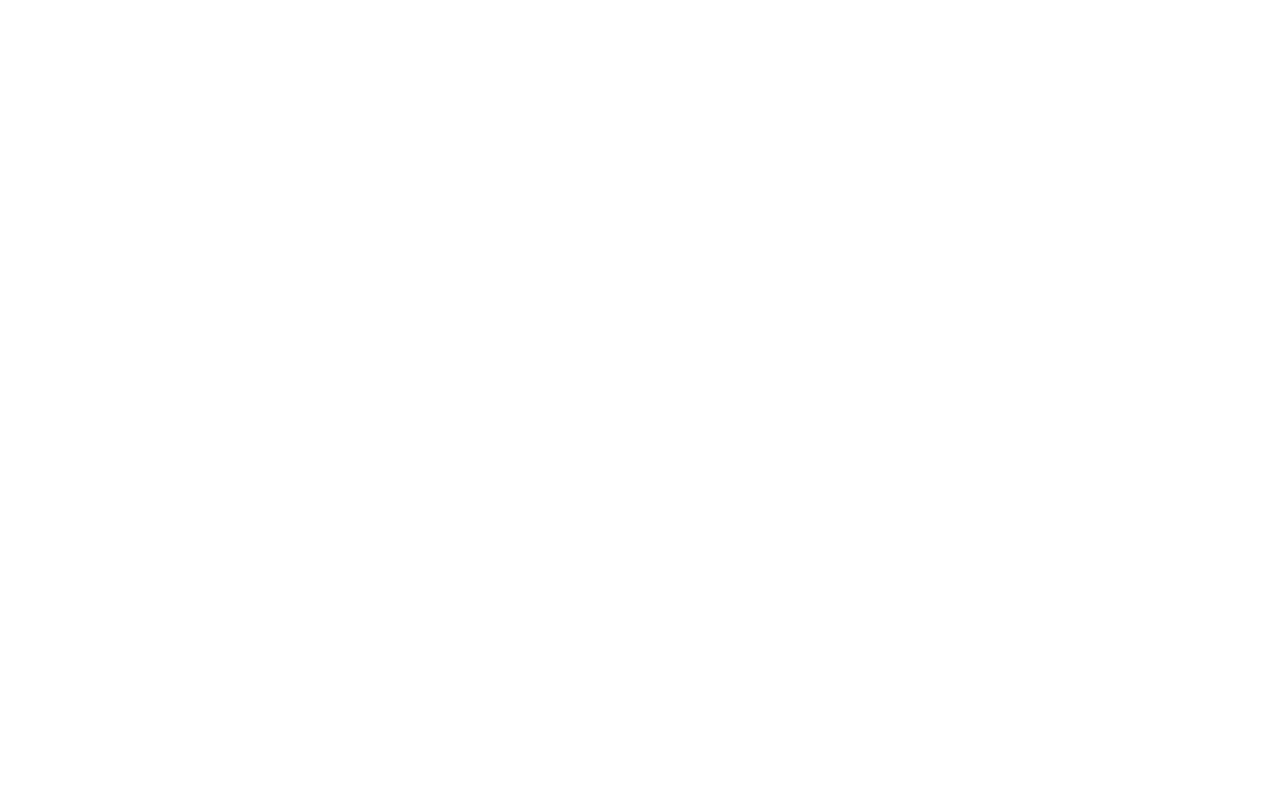
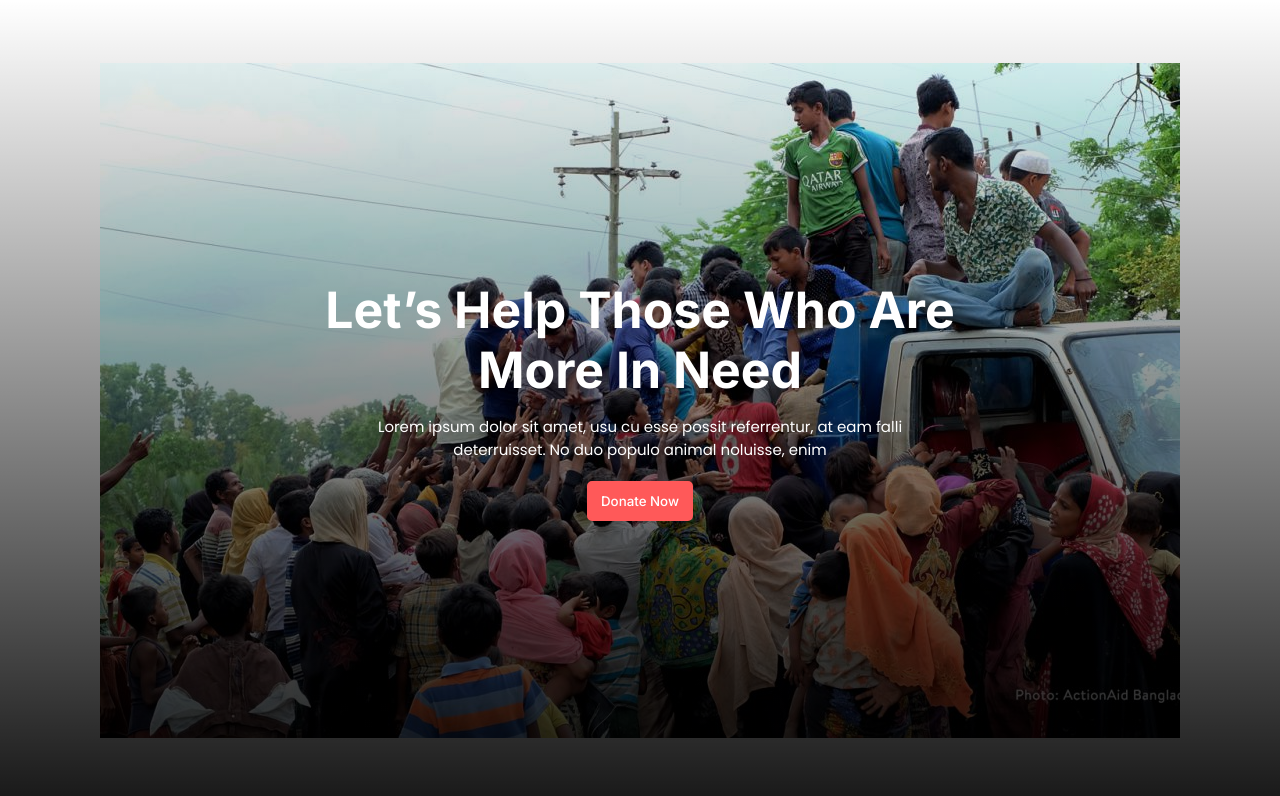
Before and after one commit to Limon-0007/responsive-project, a plain HTML site: page index.html in a window 1280 px wide. Drawn offline with Linux system fonts and the light colour scheme.

Commit message:
added banner section

```diff
--- a/css/style.css
+++ b/css/style.css
@@ -0,0 +1,78 @@
+/* google fonts */
+
+@import url("https://fonts.googleapis.com/css2?family=Inter:wght@400;500;600;700&family=Poppins:wght@400;500;600;700&display=swap");
+
+/* some common css */
+
+* {
+  margin: 0;
+  padding: 0;
+  box-sizing: border-box;
+  text-decoration: none;
+  list-style: none;
+}
+
+/* css variables */
+
+:root {
+    --font-primary: 'Inter', sans-serif;
+    --font-secondary: 'Poppins', sans-serif;
+    --primary-clr: #FFFFFF;
+    --secondary-clr: #FF5959;
+    --third-clr: #4F9DA61A;
+    --fourth-clr: #FFF4D6;
+    --fifth-clr: #707070;
+    --sixth-clr: #121212;
+    --seventh-clr: #D9DBE1;
+    --eighth-clr: #D9DBE1;
+    --font-weight-1: 400;
+    --font-weight-2:500;
+    --font-weight-3: 600;
+    --font-weight-4: 700;
+}
+
+/* header starts from here */
+
+.banner {
+    height: 100vh;
+    background-image: linear-gradient(rgba(0, 0, 0, 0), rgba(0, 0, 0, 0.9)), url("../images/donation2.jpg");
+    background-repeat: no-repeat;
+    object-fit: cover;
+    background-position: center;
+    display: flex;
+    flex-direction: column;
+    text-align: center;
+    align-items: center;
+    justify-content: center;
+    color: var(--primary-clr);
+}
+
+.banner-title {
+    font-family: var(--font-primary);
+    font-weight: var(--font-weight-4);
+    font-size: 50px;
+    margin-bottom: 15px;
+}
+
+.banner-text {
+    font-family: var(--font-secondary);
+    font-weight: var(--font-weight-1);
+    font-size: 15px;
+    margin-bottom: 20px;
+}
+
+.banner button {
+    padding: 10px 12px;
+    border: 2px solid var(--secondary-clr);
+    background-color: var(--secondary-clr);
+    color: var(--primary-clr);
+    font-weight: var(--font-weight-2);
+    font-family: var(--font-primary);
+    cursor: pointer;
+    border-radius: 5px;
+    transition: 0.5s ease-in-out;
+}
+
+.banner button:hover {
+    background: none;
+}
--- a/index.html
+++ b/index.html
@@ -1,13 +1,30 @@
 <!DOCTYPE html>
 <html lang="en">
-<head>
-    <meta charset="UTF-8">
-    <meta http-equiv="X-UA-Compatible" content="IE=edge">
-    <meta name="viewport" content="width=device-width, initial-scale=1.0">
+  <head>
+    <meta charset="UTF-8" />
+    <meta http-equiv="X-UA-Compatible" content="IE=edge" />
+    <meta name="viewport" content="width=device-width, initial-scale=1.0" />
     <title>Responsive Website</title>
-    <link rel="stylesheet" href="css/style.css">
-</head>
-<body>
+    <!-- custom css -->
+    <link rel="stylesheet" href="css/style.css" />
+  </head>
+  <body>
+    <header>
+      <section>
+        <div class="banner">
+          <h3 class="banner-title">Let’s Help Those Who Are <br> More In Need</h3>
+          <p class="banner-text">Lorem ipsum dolor sit amet, usu cu esse possit referrentur, at eam falli <br> deterruisset. No duo populo animal noluisse, enim</p>
+          <button>Donate Now</button>
+        </div>
+      </section>
+    </header>
 
-</body>
+    <!-- main section starts from here -->
+
+    <main></main>
+
+    <!-- footer section starts from here -->
+
+    <footer></footer>
+  </body>
 </html>
```
